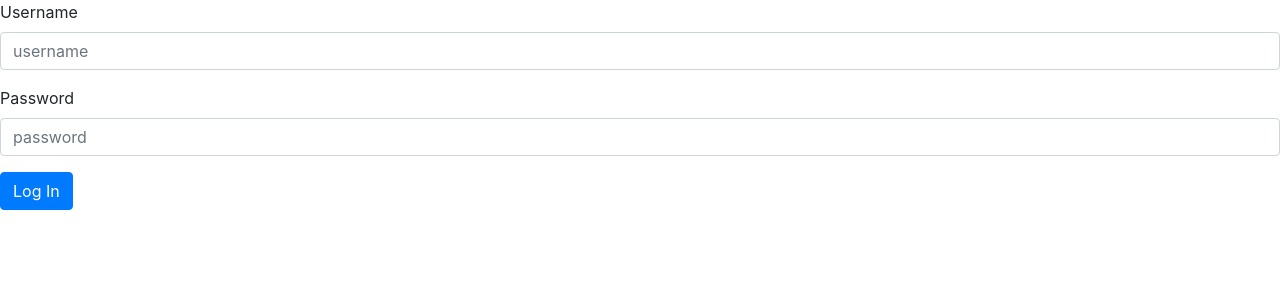
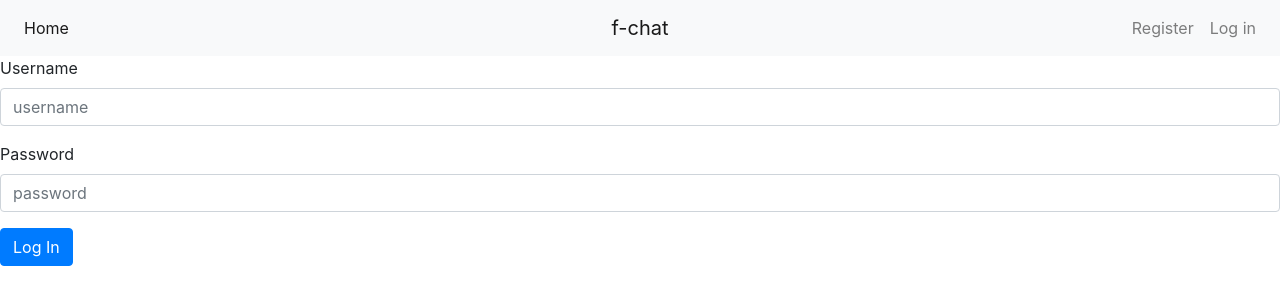
Before and after one commit to dandumitriu33/f-chat, a Flask app: page /login in a window 1280 px wide. Shown: the top 305 px of the page. Run offline with Flask 2, Linux system fonts and the light colour scheme; some libraries are stand-ins or nearby versions.

Commit message:
Add login process UI

```diff
--- a/templates/base.html
+++ b/templates/base.html
@@ -15,7 +15,44 @@
     </head>
 
     <body>
-
+        <nav class="navbar navbar-expand-md navbar-light bg-light">
+          <div class="navbar-collapse collapse w-100 order-1 order-md-0 dual-collapse2">
+            <ul class="navbar-nav mr-auto">
+                <li class="nav-item active">
+                    <a class="nav-link" href="{{ url_for('home') }}">Home</a>
+                </li>
+            </ul>
+          </div>
+          <div class="mx-auto order-0">
+            <span class="navbar-brand mx-auto">f-chat</span>
+            <button class="navbar-toggler" type="button" data-toggle="collapse" data-target=".dual-collapse2">
+                <span class="navbar-toggler-icon"></span>
+            </button>
+          </div>
+            {% if session %}
+                <div class="navbar-collapse collapse w-100 order-3 dual-collapse2">
+                    <ul class="navbar-nav ml-auto">
+                        <li class="nav-item">
+                            <span class="nav-link">{{ session['username'] }}</span>
+                        </li>
+                        <li class="nav-item">
+                            <a class="nav-link" href="{{ url_for('logout') }}">Log out</a>
+                        </li>
+                    </ul>
+                </div>
+            {% else %}
+                <div class="navbar-collapse collapse w-100 order-3 dual-collapse2">
+                    <ul class="navbar-nav ml-auto">
+                        <li class="nav-item">
+                            <a class="nav-link" href="{{ url_for('register') }}">Register</a>
+                        </li>
+                        <li class="nav-item">
+                            <a class="nav-link" href="{{ url_for('login') }}">Log in</a>
+                        </li>
+                    </ul>
+                </div>
+            {% endif %}
+        </nav>
         {% block body %}
 
         {% endblock body %}
```
